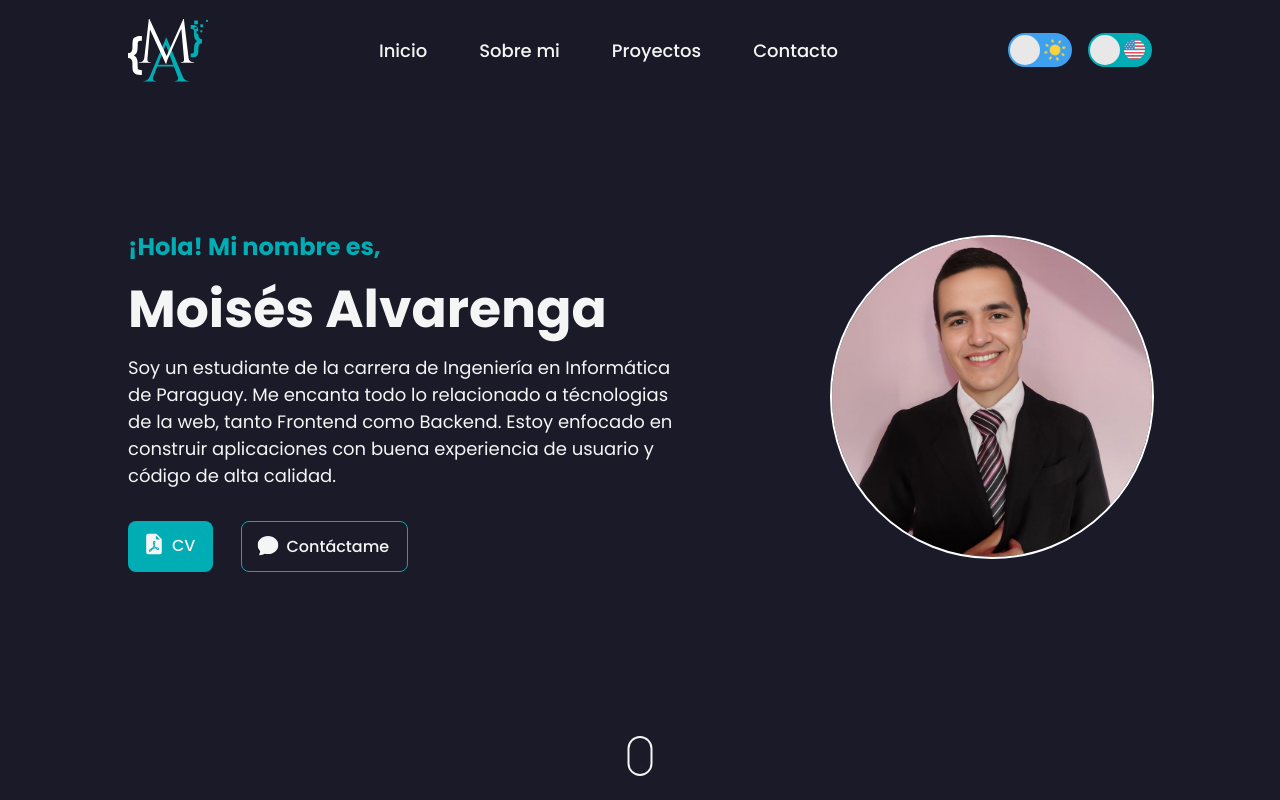
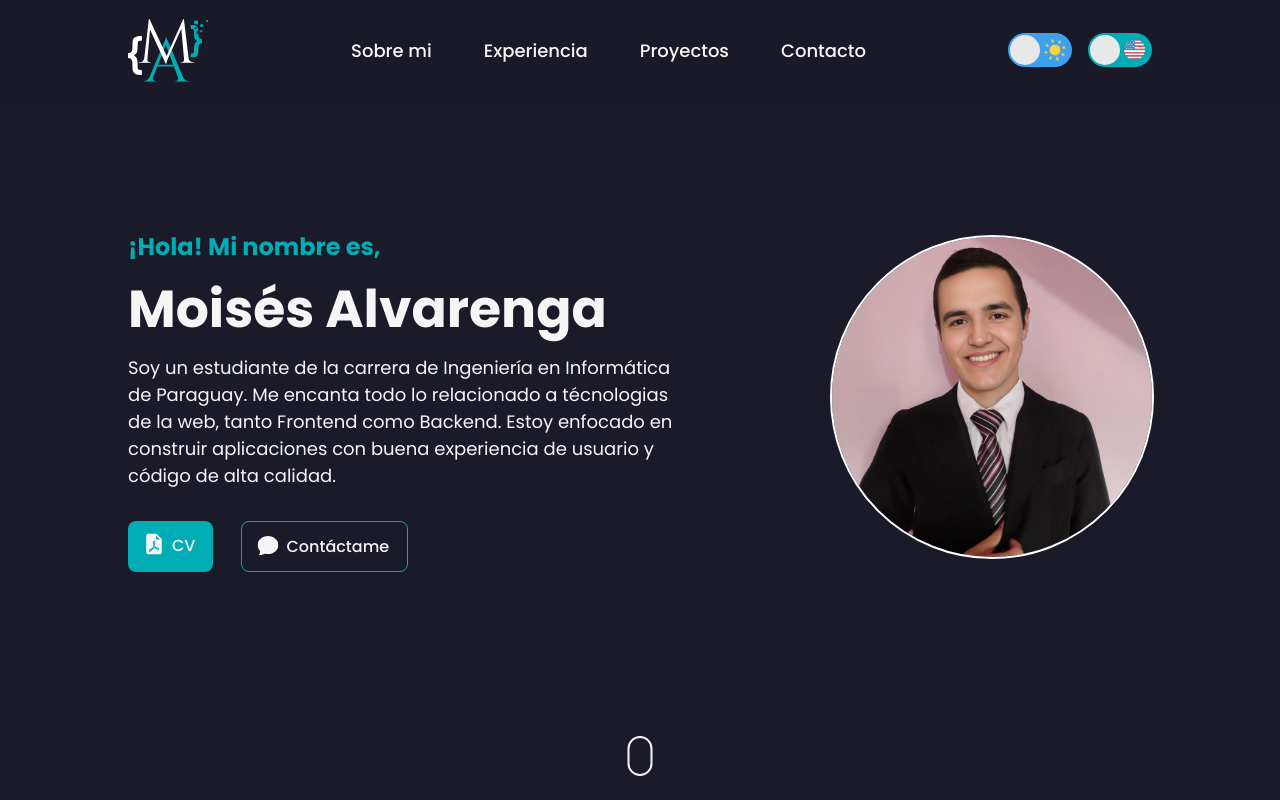
Before and after one commit to moises35/My_Portfolio, a Nuxt app: page / in a window 1280 px wide. Shown: the top 800 px of the page. Built offline with nearby package versions, Linux system fonts and the light colour scheme; what vue-rough-notation would draw is missing.

Commit message:
Update links in Header and Nav components

```diff
--- a/components/Layout/Header.vue
+++ b/components/Layout/Header.vue
@@ -3,7 +3,7 @@
     <div class="container layout-wrapper">
       <div class="logo">
         <NuxtLink to="/">
-          <SVGLogo v-if="colorMode.preference === 'dark'" />
+          <SVGLogo v-if="colorMode.value === 'dark'" />
           <SVGLogoLight v-else />
         </NuxtLink>
       </div>
--- a/components/Layout/Nav.vue
+++ b/components/Layout/Nav.vue
@@ -1,23 +1,23 @@
 <template>
   <nav class="only-desktop nav-bar">
     <ul>
-      <li>
-        <NuxtLink to="/">
-          {{ $t(`${T}.home`) }}
-        </NuxtLink>
-      </li>
       <li>
         <NuxtLink to="#about-me">
           {{ $t(`${T}.aboutMe`) }}
         </NuxtLink>
       </li>
       <li>
-        <NuxtLink to="#proyectos">
+        <NuxtLink to="#experience">
+          {{ $t(`${T}.experience`) }}
+        </NuxtLink>
+      </li>
+      <li>
+        <NuxtLink to="#projects">
           {{ $t(`${T}.projects`) }}
         </NuxtLink>
       </li>
       <li>
-        <NuxtLink to="#contacto">
+        <NuxtLink to="#contacts">
           {{ $t(`${T}.contact`) }}
         </NuxtLink>
       </li>
```
